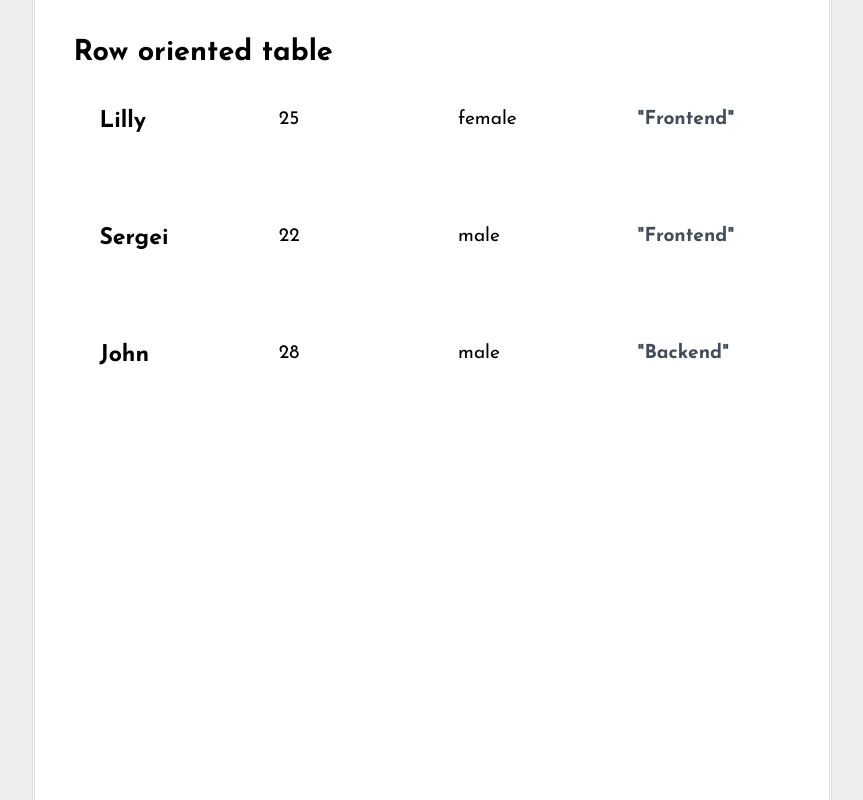
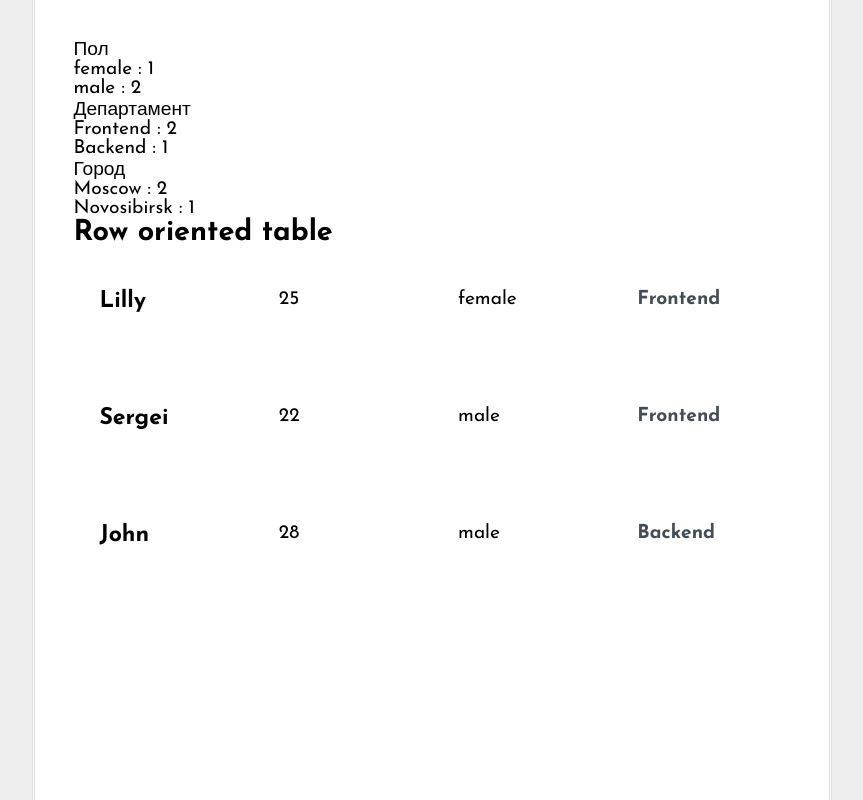
Before and after one commit to seiruad/lime-table-angular, an Angular app: page / in a window 1280 px wide. Shown: the whole page, without its empty margins (208-1071 px from the left). Built offline with nearby package versions, Linux system fonts and the light colour scheme.

Commit message:
dynamic group options
add: group options dynamically generates

```diff
--- a/src/app/api/mock-api.ts
+++ b/src/app/api/mock-api.ts
@@ -6,7 +6,7 @@ export const TABLE: Table[] = [{
   name: 'Lilly',
   age: 25,
   gender: 'female',
-  department: '"Frontend"',
+  department: 'Frontend',
   address: {
     city: 'Moscow',
     street: 'sjs'
@@ -16,7 +16,7 @@ export const TABLE: Table[] = [{
   name: 'Sergei',
   age: 22,
   gender: 'male',
-  department: '"Frontend"',
+  department: 'Frontend',
   address: {
     city: 'Novosibirsk',
     street: 'sjaa'
@@ -26,7 +26,7 @@ export const TABLE: Table[] = [{
   name: 'John',
   age: 28,
   gender: 'male',
-  department: '"Backend"',
+  department: 'Backend',
   address: {
     city: 'Moscow',
     street: 'sjwww'
--- a/src/app/app.module.ts
+++ b/src/app/app.module.ts
@@ -4,11 +4,13 @@ import { BrowserModule } from '@angular/platform-browser';
 import { AppRoutingModule } from './app-routing.module';
 import { AppComponent } from './app.component';
 import { TableComponent } from './components/table/table.component';
+import { FilterComponent } from './components/filter/filter.component';
 
 @NgModule({
   declarations: [
     AppComponent,
-    TableComponent
+    TableComponent,
+    FilterComponent
   ],
   imports: [
     BrowserModule,
--- /dev/null
+++ b/src/app/components/filter/filter.component.html
@@ -0,0 +1 @@
+<p>filter works!</p>
--- /dev/null
+++ b/src/app/components/filter/filter.component.ts
@@ -0,0 +1,15 @@
+import { Component, OnInit } from '@angular/core';
+
+@Component({
+  selector: 'app-filter',
+  templateUrl: './filter.component.html',
+  styleUrls: ['./filter.component.scss']
+})
+export class FilterComponent implements OnInit {
+
+  constructor() { }
+
+  ngOnInit(): void {
+  }
+
+}
--- a/src/app/components/table/table.component.html
+++ b/src/app/components/table/table.component.html
@@ -1,7 +1,19 @@
+
+
+
+<div *ngFor='let g of groups'
+  class="filter"
+>
+<div class="filter_group">{{g.name}}</div>
+  <div *ngFor='let param of g.params'
+    class="filter_group"
+  ><span class="param">{{param.value}} : {{param.count}}</span></div>
+</div>
+
 <h2>Row oriented table</h2>
 <div *ngFor='let row of table'
-  class="Rtable Rtable--4cols">
-
+  class="Rtable Rtable--4cols"
+>
   <div class="Rtable-cell"><h3>{{row.name}}</h3></div>
   <div class="Rtable-cell">{{row.age}}</div>
   <div class="Rtable-cell">{{row.gender}}</div>
@@ -10,3 +22,5 @@
 
 
 </div>
+
+<div *ngIf="table.length === 0">Таблица не загружена - проблемы с сервером или с клентом ^_^</div>
--- a/src/app/components/table/table.component.ts
+++ b/src/app/components/table/table.component.ts
@@ -1,6 +1,8 @@
 import { Component, OnInit } from '@angular/core';
 import { TABLE } from 'src/app/api/mock-api';
+import { makeGroups } from 'src/app/helpers/filterHelpers';
 import { Table } from 'src/app/interfaces/table';
+import { TableService } from 'src/app/services/table.service';
 
 @Component({
   selector: 'app-table',
@@ -9,11 +11,32 @@ import { Table } from 'src/app/interfaces/table';
 })
 export class TableComponent implements OnInit {
   table: Table[] = []
+  groups: any = []
 
+  constructor(private tableService: TableService) {
 
-  constructor() { }
+    // this.groups = [{
+    //   name: 'Пол',
+    //   params: [{
+    //     value: 'female',
+    //     count: 1
+    //   }, {
+    //     value: 'male',
+    //     count: 2
+    //   }]
+
+    // }]
+  }
 
   ngOnInit(): void {
-    this.table = TABLE
+    this.getTable()
+    this.groups = makeGroups(this.table)
+    // console.log({group: this.groups})
+    // console.log({groupParams: this.groups[0].params})
+  }
+
+  getTable(): void {
+    this.tableService.getTable()
+      .subscribe(table => this.table = table)
   }
 }
--- /dev/null
+++ b/src/app/helpers/filterHelpers.ts
@@ -0,0 +1,69 @@
+
+const toRequestedFormat = (result: any): any[] => {
+  const reqFormat = []
+  for (const [key, value] of Object.entries(result)) {
+    reqFormat.push({
+      value: key,
+      count: value
+    })
+    // console.log({FORMAT: `${key}: ${value}`});
+  }
+
+  console.log({FORMAT: reqFormat});
+
+  return reqFormat
+
+
+
+}
+
+
+const countUniqueProperties = (objects: any, property: string): any => {
+  // console.log({table})
+  const result: any = {}
+  for (const obj of objects) {
+    let current = obj[property]
+
+    if (property === 'city') { //   this is a very BAD solution
+      current = obj.address[property]
+    }
+
+    // console.log({currentProperty, address: t.address})
+    if (result[current]) {
+      result[current] = result[current] + 1
+    } else {
+      result[current] = 1
+    }
+  }
+
+  // console.log({INPUT: Object.entries(result)})
+
+  return toRequestedFormat(result)
+}
+
+export const makeGroups = (table: any[]): any[] => {
+  console.log({table})
+  let groups = []
+  const request = [{
+    name: 'Пол',
+    property: 'gender'
+  }, {
+    name: 'Департамент',
+    property: 'department'
+  }, {
+    name: 'Город',
+    property: 'city'
+  }]
+
+  for (const req of request) {
+    const params = countUniqueProperties(table, req.property)
+    groups.push({
+      name: req.name,
+      params
+    })
+  }
+
+
+  console.log({RESULT_GROUPS: groups})
+  return groups
+}
--- /dev/null
+++ b/src/app/services/table.service.ts
@@ -0,0 +1,17 @@
+import { Injectable } from '@angular/core';
+import { Observable, of } from 'rxjs';
+import { TABLE } from '../api/mock-api';
+import { Table } from '../interfaces/table';
+
+@Injectable({
+  providedIn: 'root'
+})
+export class TableService {
+
+  constructor() { }
+
+  getTable(): Observable<Table[]> {
+    const table = of(TABLE)
+    return table
+  }
+}
--- a/src/styles.scss
+++ b/src/styles.scss
@@ -8,6 +8,7 @@ html {
   background-color: #EEE;
 }
 body {
+  overflow-y: scroll;
   box-sizing: border-box;
   min-height: 100%;
   margin: 0 auto;
```
Also changed, not shown: src/app/components/filter/filter.component.scss (added).
